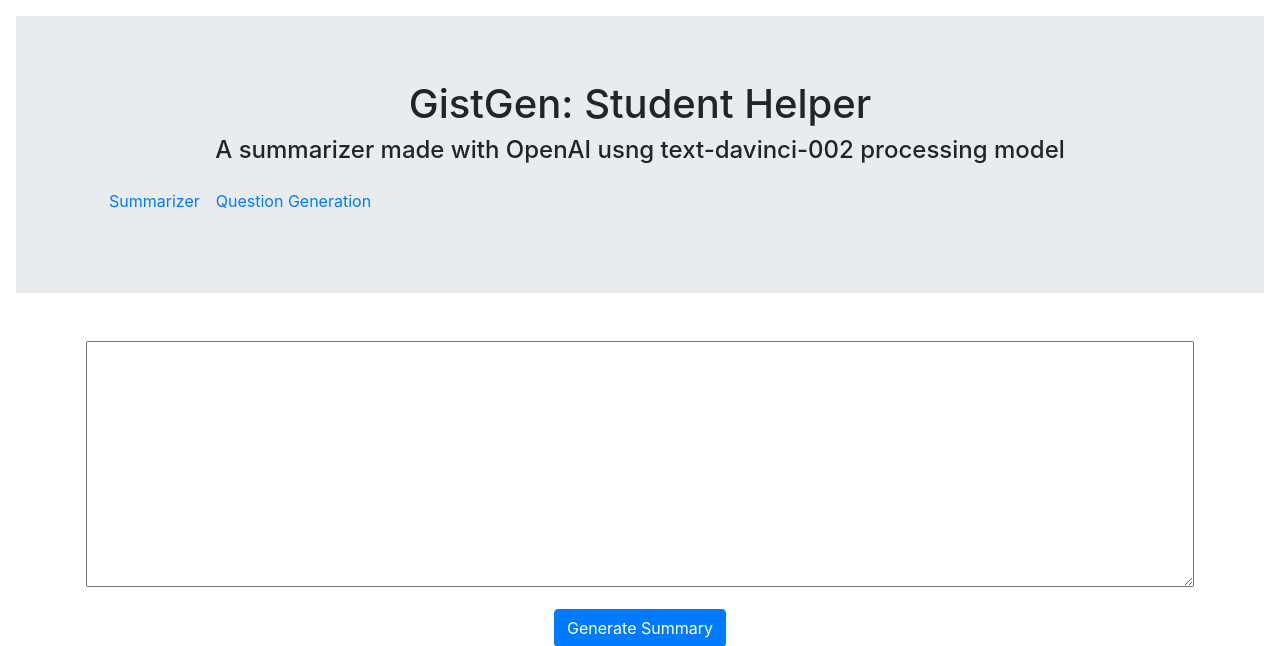
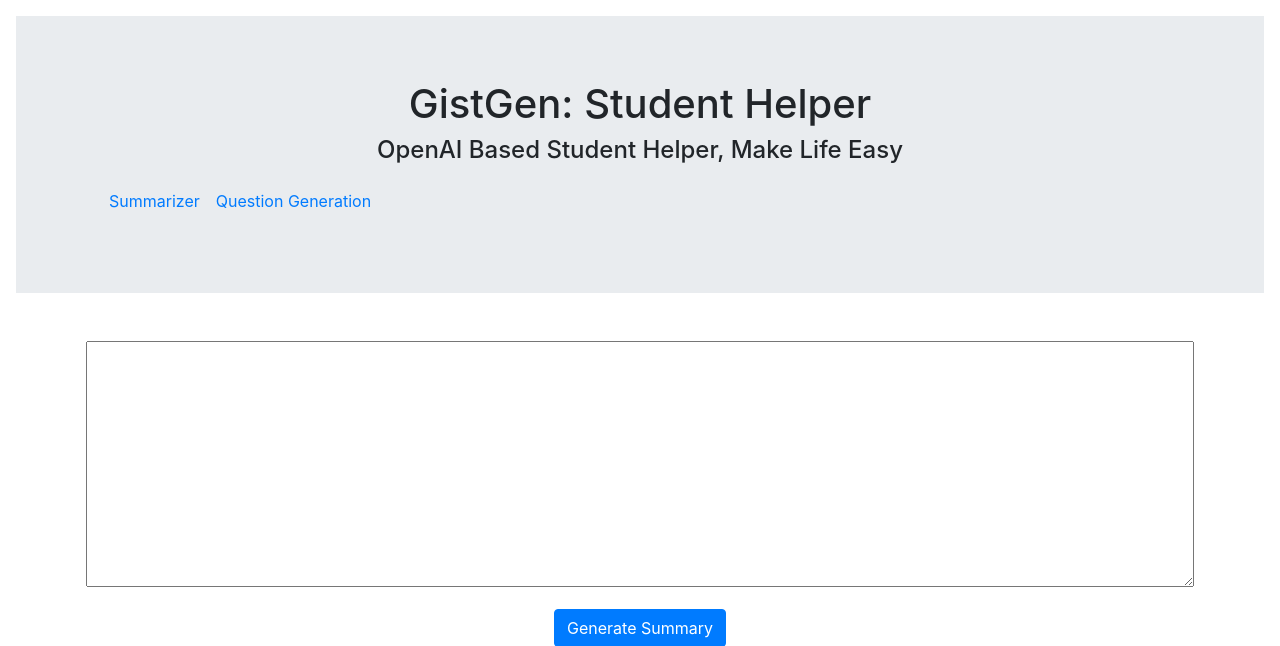
Before and after one commit to Ashwot-Acharya/GistGen, a Flask app: page / in a window 1280 px wide. Shown: the top 646 px of the page. Run offline with Flask 2, Linux system fonts and the light colour scheme.

Commit message:
Debugging and Finishing touches

```diff
--- a/templates/index.html
+++ b/templates/index.html
@@ -1,15 +1,16 @@
 <!DOCTYPE html>
 <head>
-  <title>GistGen : Quick summarizer</title>
+  <title>GistGen</title>
   <link
     rel="shortcut icon"
-    href="{{ url_for('static', filename='dog.png') }}"
+    href="{{ url_for('static', filename='GG.png') }}"
   />
   <link rel="stylesheet" href="https://cdn.jsdelivr.net/npm/bootstrap@4.0.0/dist/css/bootstrap.min.css" integrity="sha384-Gn5384xqQ1aoWXA+058RXPxPg6fy4IWvTNh0E263XmFcJlSAwiGgFAW/dAiS6JXm" crossorigin="anonymous"></head>
 
 <body>
   <div class="p-3">
- <div class=" jumbotron jumbotron-fluid text-center"><h1>GistGen: Student Helper </h1> <h4> A summarizer  made with OpenAI usng  text-davinci-002  processing model </h4>
+ <div class=" jumbotron jumbotron-fluid text-center"><h1>GistGen: Student Helper </h1>
+  <h4> OpenAI Based Student Helper, Make Life Easy </h4>
   <div class="container ">
 
  <nav class="navbar text-center navbar-expand-sm bg-">
```
Also changed, not shown: templates/question.html (+4 -3 lines), README.md, static/GG.png (added), 1 other file.
